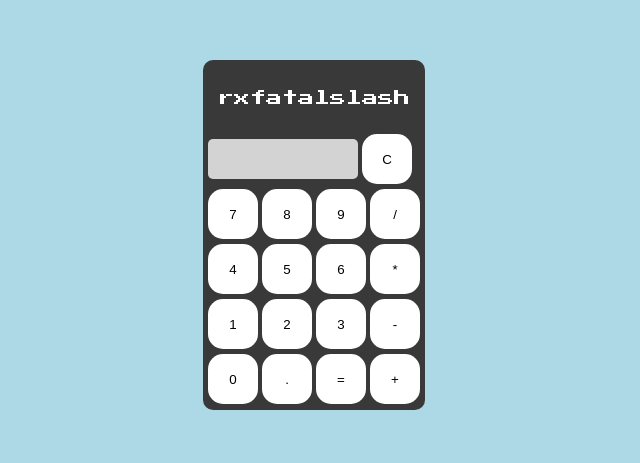
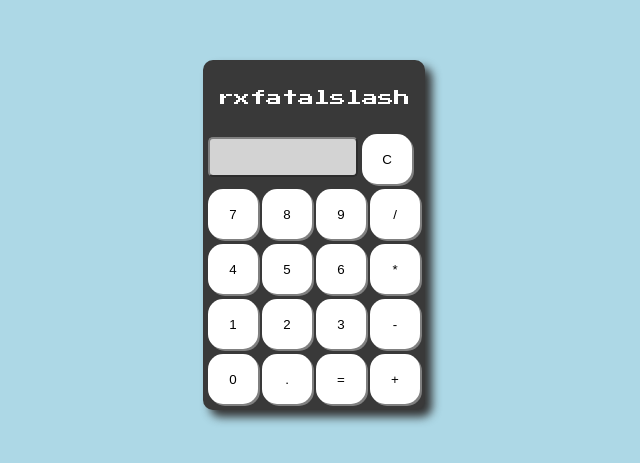
Before and after one commit to rxfatalslash/calculadoraWeb, a plain HTML site: page index.html in a window 1280 px wide. Shown: the part 165-628 px from the top of the page, without its empty margins (326-966 px from the left). Drawn offline with Linux system fonts and the light colour scheme.

Commit message:
Añadir sombras

```diff
--- a/style.css
+++ b/style.css
@@ -22,6 +22,7 @@ body {
     background-color: #393939;
     padding: 5px;
     padding-top: 30px;
+    box-shadow: 7px 7px 10px hsl(240, 0%, 20%);
     border-radius: 10px;
 }
 
@@ -35,7 +36,9 @@ body {
 .screen {
     height: 40px;
     width: 150px;
+    font-family: 'Press Start 2P', cursive;
     margin-bottom: 10px;
+    border: 2px outset grey;
     border-radius: 5px;
     background-color: lightgray;
 }
@@ -50,10 +53,12 @@ body {
     margin-bottom: 5px;
     border-radius: 15px;
     border-color: grey;
+    box-shadow: 2px 2px 0px grey;
     background-color: white;
 }
 
 .btn:hover, .operator:hover {
-    background-color: grey;
+    background-color: lightgray;
+    box-shadow: 1.5px 1.5px 0px grey;
     cursor: pointer;
 }
```
